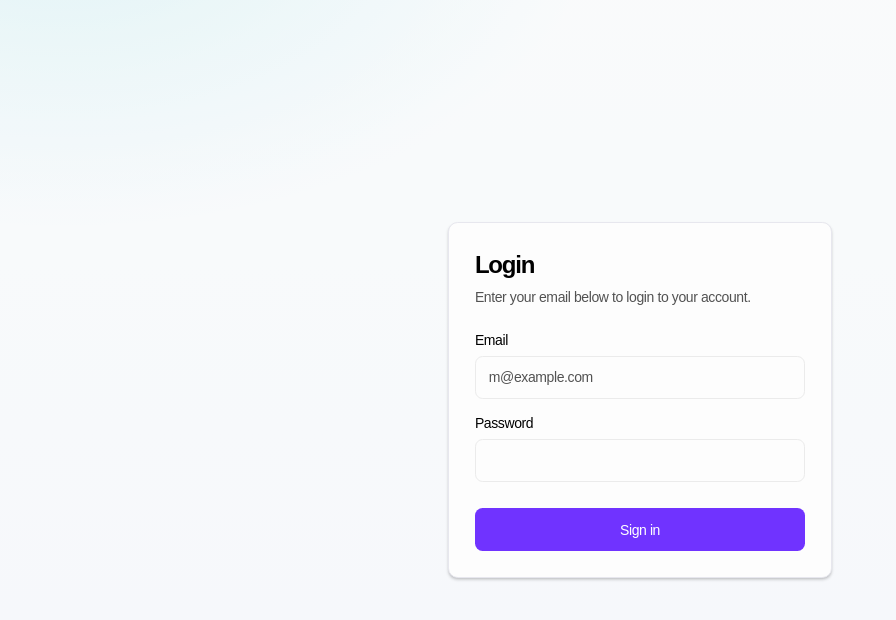
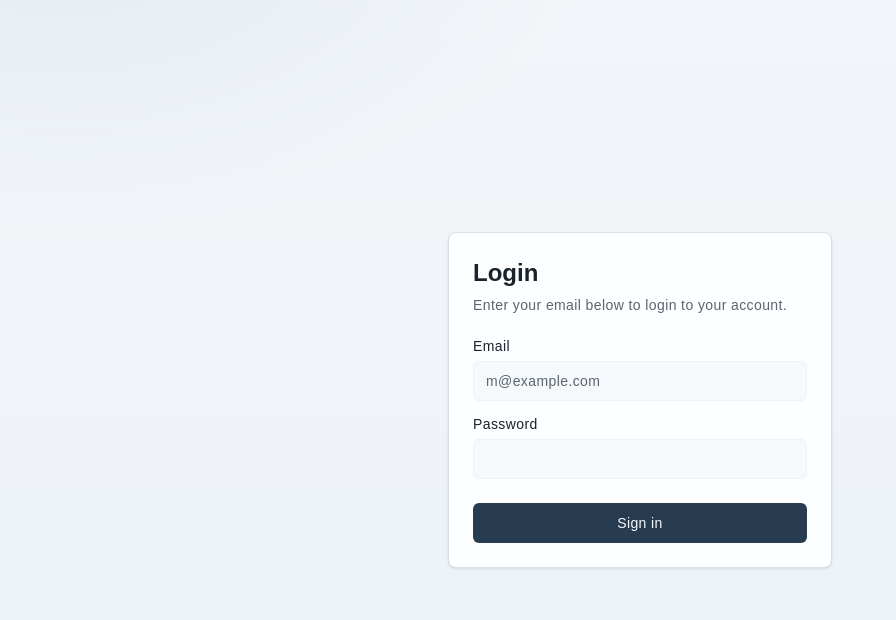
Before and after one commit to ConceptCodes/tee-time, a React (Vite) app in the folder apps/admin/: page /login in a window 1280 px wide. Shown: the top 620 px of the page, without its empty margins (0-896 px from the left). Built offline with nearby package versions, Linux system fonts and the light colour scheme.

Commit message:
style(admin): refresh theme tokens

```diff
--- a/apps/admin/src/components/ui/sidebar.tsx
+++ b/apps/admin/src/components/ui/sidebar.tsx
@@ -526,7 +526,7 @@ const sidebarMenuButtonVariants = cva(
       variant: {
         default: "hover:bg-sidebar-accent hover:text-sidebar-accent-foreground",
         outline:
-          "bg-background shadow-[0_0_0_1px_hsl(var(--sidebar-border))] hover:bg-sidebar-accent hover:text-sidebar-accent-foreground hover:shadow-[0_0_0_1px_hsl(var(--sidebar-accent))]",
+          "bg-background shadow-[0_0_0_1px_var(--sidebar-border)] hover:bg-sidebar-accent hover:text-sidebar-accent-foreground hover:shadow-[0_0_0_1px_var(--sidebar-accent)]",
       },
       size: {
         default: "h-8 text-sm",
--- a/apps/admin/src/index.css
+++ b/apps/admin/src/index.css
@@ -5,116 +5,164 @@
 @custom-variant dark (&:is(.dark *));
 
 :root {
-  --font-sans: Plus Jakarta Sans, sans-serif;
+  --font-sans: Outfit, sans-serif;
   --font-display: "Fraunces", "Space Grotesk", "Times New Roman", serif;
-  --background: oklch(0.9940 0 0);
-  --foreground: oklch(0 0 0);
-  --card: oklch(0.9940 0 0);
-  --card-foreground: oklch(0 0 0);
-  --popover: oklch(0.9911 0 0);
-  --popover-foreground: oklch(0 0 0);
-  --primary: oklch(0.5393 0.2713 286.7462);
-  --primary-foreground: oklch(1.0000 0 0);
-  --secondary: oklch(0.9540 0.0063 255.4755);
-  --secondary-foreground: oklch(0.1344 0 0);
-  --muted: oklch(0.9702 0 0);
-  --muted-foreground: oklch(0.4386 0 0);
-  --accent: oklch(0.9393 0.0288 266.3680);
-  --accent-foreground: oklch(0.5445 0.1903 259.4848);
-  --destructive: oklch(0.6290 0.1902 23.0704);
-  --destructive-foreground: oklch(1.0000 0 0);
-  --border: oklch(0.9300 0.0094 286.2156);
-  --input: oklch(0.9401 0 0);
-  --ring: oklch(0 0 0);
-  --radius: 0.6rem;
-  --chart-1: oklch(0.7459 0.1483 156.4499);
-  --chart-2: oklch(0.5393 0.2713 286.7462);
-  --chart-3: oklch(0.7336 0.1758 50.5517);
-  --chart-4: oklch(0.5828 0.1809 259.7276);
-  --chart-5: oklch(0.5590 0 0);
-  --sidebar: oklch(0.9777 0.0051 247.8763);
-  --sidebar-foreground: oklch(0 0 0);
-  --sidebar-primary: oklch(0 0 0);
-  --sidebar-primary-foreground: oklch(1.0000 0 0);
-  --sidebar-accent: oklch(0.9401 0 0);
-  --sidebar-accent-foreground: oklch(0 0 0);
-  --sidebar-border: oklch(0.9401 0 0);
-  --sidebar-ring: oklch(0 0 0);
-  --font-serif: Lora, serif;
-  --font-mono: IBM Plex Mono, monospace;
-  --shadow-color: hsl(0 0% 0%);
-  --shadow-opacity: 0.16;
+
+  /* Background & Foreground */
+  --background: oklch(0.98 0.005 250);
+  --foreground: oklch(0.25 0.02 250);
+
+  /* Cards & Popovers */
+  --card: oklch(0.995 0.002 250);
+  --card-foreground: oklch(0.25 0.02 250);
+  --popover: oklch(0.995 0.002 250);
+  --popover-foreground: oklch(0.40 0.015 250);
+
+  /* Primary - Dark Slate Blue */
+  --primary: oklch(0.35 0.045 250);
+  --primary-foreground: oklch(0.98 0.005 250);
+
+  /* Secondary - Lighter slate */
+  --secondary: oklch(0.94 0.01 250);
+  --secondary-foreground: oklch(0.30 0.03 250);
+
+  /* Muted */
+  --muted: oklch(0.95 0.008 250);
+  --muted-foreground: oklch(0.50 0.02 250);
+
+  /* Accent - Subtle slate highlight */
+  --accent: oklch(0.92 0.015 250);
+  --accent-foreground: oklch(0.30 0.03 250);
+
+  /* Destructive */
+  --destructive: oklch(0.55 0.20 25);
+  --destructive-foreground: oklch(0.98 0.01 25);
+
+  /* Borders & Inputs */
+  --border: oklch(0.90 0.01 250);
+  --input: oklch(0.96 0.008 250);
+  --ring: oklch(0.45 0.06 250);
+
+  /* Charts - Harmonious palette */
+  --chart-1: oklch(0.45 0.08 250);
+  --chart-2: oklch(0.55 0.12 200);
+  --chart-3: oklch(0.60 0.15 160);
+  --chart-4: oklch(0.70 0.12 80);
+  --chart-5: oklch(0.55 0.10 300);
+
+  /* Sidebar */
+  --sidebar: oklch(0.98 0.005 250);
+  --sidebar-foreground: oklch(0.50 0.02 250);
+  --sidebar-primary: oklch(0.35 0.045 250);
+  --sidebar-primary-foreground: oklch(0.98 0.005 250);
+  --sidebar-accent: oklch(0.94 0.01 250);
+  --sidebar-accent-foreground: oklch(0.30 0.03 250);
+  --sidebar-border: oklch(0.90 0.01 250);
+  --sidebar-ring: oklch(0.45 0.06 250);
+
+  /* Misc */
+  --radius: 0.5rem;
+  --font-serif: ui-serif, Georgia, Cambria, "Times New Roman", Times, serif;
+  --font-mono: monospace;
+  --shadow-color: oklch(0.30 0.03 250);
+  --shadow-opacity: 0.12;
   --shadow-blur: 3px;
   --shadow-spread: 0px;
   --shadow-offset-x: 0px;
-  --shadow-offset-y: 2px;
-  --letter-spacing: -0.025em;
-  --spacing: 0.27rem;
-  --shadow-2xs: 0px 2px 3px 0px hsl(0 0% 0% / 0.08);
-  --shadow-xs: 0px 2px 3px 0px hsl(0 0% 0% / 0.08);
-  --shadow-sm: 0px 2px 3px 0px hsl(0 0% 0% / 0.16), 0px 1px 2px -1px hsl(0 0% 0% / 0.16);
-  --shadow: 0px 2px 3px 0px hsl(0 0% 0% / 0.16), 0px 1px 2px -1px hsl(0 0% 0% / 0.16);
-  --shadow-md: 0px 2px 3px 0px hsl(0 0% 0% / 0.16), 0px 2px 4px -1px hsl(0 0% 0% / 0.16);
-  --shadow-lg: 0px 2px 3px 0px hsl(0 0% 0% / 0.16), 0px 4px 6px -1px hsl(0 0% 0% / 0.16);
-  --shadow-xl: 0px 2px 3px 0px hsl(0 0% 0% / 0.16), 0px 8px 10px -1px hsl(0 0% 0% / 0.16);
-  --shadow-2xl: 0px 2px 3px 0px hsl(0 0% 0% / 0.40);
-  --tracking-normal: -0.025em;
+  --shadow-offset-y: 1px;
+  --letter-spacing: 0.025em;
+  --spacing: 0.25rem;
+  --tracking-normal: 0.025em;
+
+  /* Shadows */
+  --shadow-2xs: 0px 1px 2px 0px oklch(0.30 0.03 250 / 0.06);
+  --shadow-xs: 0px 1px 3px 0px oklch(0.30 0.03 250 / 0.08);
+  --shadow-sm: 0px 1px 3px 0px oklch(0.30 0.03 250 / 0.10), 0px 1px 2px -1px oklch(0.30 0.03 250 / 0.08);
+  --shadow: 0px 1px 3px 0px oklch(0.30 0.03 250 / 0.12), 0px 1px 2px -1px oklch(0.30 0.03 250 / 0.10);
+  --shadow-md: 0px 2px 4px 0px oklch(0.30 0.03 250 / 0.12), 0px 1px 3px -1px oklch(0.30 0.03 250 / 0.10);
+  --shadow-lg: 0px 4px 8px 0px oklch(0.30 0.03 250 / 0.12), 0px 2px 4px -2px oklch(0.30 0.03 250 / 0.10);
+  --shadow-xl: 0px 8px 16px 0px oklch(0.30 0.03 250 / 0.14), 0px 4px 8px -2px oklch(0.30 0.03 250 / 0.10);
+  --shadow-2xl: 0px 16px 32px 0px oklch(0.30 0.03 250 / 0.18);
 }
 
 .dark {
-  --font-sans: Plus Jakarta Sans, sans-serif;
+  --font-sans: Outfit, sans-serif;
   --font-display: "Fraunces", "Space Grotesk", "Times New Roman", serif;
-  --background: oklch(0.2223 0.0060 271.1393);
-  --foreground: oklch(0.9551 0 0);
-  --card: oklch(0.2568 0.0076 274.6528);
-  --card-foreground: oklch(0.9551 0 0);
-  --popover: oklch(0.2568 0.0076 274.6528);
-  --popover-foreground: oklch(0.9551 0 0);
-  --primary: oklch(0.6132 0.2294 291.7437);
-  --primary-foreground: oklch(1.0000 0 0);
-  --secondary: oklch(0.2940 0.0130 272.9312);
-  --secondary-foreground: oklch(0.9551 0 0);
-  --muted: oklch(0.2940 0.0130 272.9312);
-  --muted-foreground: oklch(0.7058 0 0);
-  --accent: oklch(0.2795 0.0368 260.0310);
-  --accent-foreground: oklch(0.7857 0.1153 246.6596);
-  --destructive: oklch(0.7106 0.1661 22.2162);
-  --destructive-foreground: oklch(1.0000 0 0);
-  --border: oklch(0.3289 0.0092 268.3843);
-  --input: oklch(0.3289 0.0092 268.3843);
-  --ring: oklch(0.6132 0.2294 291.7437);
-  --chart-1: oklch(0.8003 0.1821 151.7110);
-  --chart-2: oklch(0.6132 0.2294 291.7437);
-  --chart-3: oklch(0.8077 0.1035 19.5706);
-  --chart-4: oklch(0.6691 0.1569 260.1063);
-  --chart-5: oklch(0.7058 0 0);
-  --sidebar: oklch(0.2011 0.0039 286.0396);
-  --sidebar-foreground: oklch(0.9551 0 0);
-  --sidebar-primary: oklch(0.6132 0.2294 291.7437);
-  --sidebar-primary-foreground: oklch(1.0000 0 0);
-  --sidebar-accent: oklch(0.2940 0.0130 272.9312);
-  --sidebar-accent-foreground: oklch(0.6132 0.2294 291.7437);
-  --sidebar-border: oklch(0.3289 0.0092 268.3843);
-  --sidebar-ring: oklch(0.6132 0.2294 291.7437);
-  --radius: 0.6rem;
-  --font-serif: Lora, serif;
-  --font-mono: IBM Plex Mono, monospace;
-  --shadow-color: hsl(0 0% 0%);
-  --shadow-opacity: 0.16;
-  --shadow-blur: 3px;
+
+  /* Background & Foreground - Deep slate */
+  --background: oklch(0.16 0.02 250);
+  --foreground: oklch(0.92 0.01 250);
+
+  /* Cards & Popovers */
+  --card: oklch(0.20 0.02 250);
+  --card-foreground: oklch(0.92 0.01 250);
+  --popover: oklch(0.22 0.02 250);
+  --popover-foreground: oklch(0.75 0.015 250);
+
+  /* Primary - Lighter slate blue for dark mode */
+  --primary: oklch(0.75 0.06 250);
+  --primary-foreground: oklch(0.16 0.02 250);
+
+  /* Secondary */
+  --secondary: oklch(0.25 0.02 250);
+  --secondary-foreground: oklch(0.92 0.01 250);
+
+  /* Muted */
+  --muted: oklch(0.24 0.02 250);
+  --muted-foreground: oklch(0.65 0.02 250);
+
+  /* Accent */
+  --accent: oklch(0.28 0.025 250);
+  --accent-foreground: oklch(0.92 0.01 250);
+
+  /* Destructive */
+  --destructive: oklch(0.40 0.15 25);
+  --destructive-foreground: oklch(0.95 0.01 25);
+
+  /* Borders & Inputs */
+  --border: oklch(0.30 0.02 250);
+  --input: oklch(0.24 0.02 250);
+  --ring: oklch(0.65 0.08 250);
+
+  /* Charts - Brighter for dark mode */
+  --chart-1: oklch(0.70 0.10 250);
+  --chart-2: oklch(0.65 0.14 200);
+  --chart-3: oklch(0.70 0.16 160);
+  --chart-4: oklch(0.80 0.14 80);
+  --chart-5: oklch(0.65 0.12 300);
+
+  /* Sidebar */
+  --sidebar: oklch(0.16 0.02 250);
+  --sidebar-foreground: oklch(0.65 0.02 250);
+  --sidebar-primary: oklch(0.75 0.06 250);
+  --sidebar-primary-foreground: oklch(0.16 0.02 250);
+  --sidebar-accent: oklch(0.28 0.025 250);
+  --sidebar-accent-foreground: oklch(0.92 0.01 250);
+  --sidebar-border: oklch(0.30 0.02 250);
+  --sidebar-ring: oklch(0.65 0.08 250);
+
+  /* Misc */
+  --radius: 0.5rem;
+  --font-serif: ui-serif, Georgia, Cambria, "Times New Roman", Times, serif;
+  --font-mono: monospace;
+  --shadow-color: oklch(0.08 0.02 250);
+  --shadow-opacity: 0.35;
+  --shadow-blur: 4px;
   --shadow-spread: 0px;
   --shadow-offset-x: 0px;
   --shadow-offset-y: 2px;
-  --letter-spacing: -0.025em;
-  --spacing: 0.27rem;
-  --shadow-2xs: 0px 2px 3px 0px hsl(0 0% 0% / 0.08);
-  --shadow-xs: 0px 2px 3px 0px hsl(0 0% 0% / 0.08);
-  --shadow-sm: 0px 2px 3px 0px hsl(0 0% 0% / 0.16), 0px 1px 2px -1px hsl(0 0% 0% / 0.16);
-  --shadow: 0px 2px 3px 0px hsl(0 0% 0% / 0.16), 0px 1px 2px -1px hsl(0 0% 0% / 0.16);
-  --shadow-md: 0px 2px 3px 0px hsl(0 0% 0% / 0.16), 0px 2px 4px -1px hsl(0 0% 0% / 0.16);
-  --shadow-lg: 0px 2px 3px 0px hsl(0 0% 0% / 0.16), 0px 4px 6px -1px hsl(0 0% 0% / 0.16);
-  --shadow-xl: 0px 2px 3px 0px hsl(0 0% 0% / 0.16), 0px 8px 10px -1px hsl(0 0% 0% / 0.16);
-  --shadow-2xl: 0px 2px 3px 0px hsl(0 0% 0% / 0.40);
+  --letter-spacing: 0.025em;
+  --spacing: 0.25rem;
+
+  /* Shadows - Deeper for dark mode */
+  --shadow-2xs: 0px 1px 2px 0px oklch(0.08 0.02 250 / 0.20);
+  --shadow-xs: 0px 1px 3px 0px oklch(0.08 0.02 250 / 0.25);
+  --shadow-sm: 0px 1px 3px 0px oklch(0.08 0.02 250 / 0.30), 0px 1px 2px -1px oklch(0.08 0.02 250 / 0.25);
+  --shadow: 0px 1px 3px 0px oklch(0.08 0.02 250 / 0.35), 0px 1px 2px -1px oklch(0.08 0.02 250 / 0.30);
+  --shadow-md: 0px 2px 4px 0px oklch(0.08 0.02 250 / 0.35), 0px 1px 3px -1px oklch(0.08 0.02 250 / 0.30);
+  --shadow-lg: 0px 4px 8px 0px oklch(0.08 0.02 250 / 0.40), 0px 2px 4px -2px oklch(0.08 0.02 250 / 0.35);
+  --shadow-xl: 0px 8px 16px 0px oklch(0.08 0.02 250 / 0.45), 0px 4px 8px -2px oklch(0.08 0.02 250 / 0.40);
+  --shadow-2xl: 0px 16px 32px 0px oklch(0.08 0.02 250 / 0.50);
 }
 
 @theme inline {
@@ -157,10 +205,10 @@
   --color-sidebar-accent-foreground: var(--sidebar-accent-foreground);
   --color-sidebar-border: var(--sidebar-border);
   --color-sidebar-ring: var(--sidebar-ring);
-  --font-sans: Plus Jakarta Sans, sans-serif;
-  --font-mono: IBM Plex Mono, monospace;
-  --font-serif: Lora, serif;
-  --radius: 0.6rem;
+  --font-sans: Outfit, sans-serif;
+  --font-mono: monospace;
+  --font-serif: ui-serif, Georgia, Cambria, "Times New Roman", Times, serif;
+  --radius: 0.5rem;
   --tracking-tighter: calc(var(--tracking-normal) - 0.05em);
   --tracking-tight: calc(var(--tracking-normal) - 0.025em);
   --tracking-wide: calc(var(--tracking-normal) + 0.025em);
@@ -193,16 +241,16 @@
     @apply bg-background text-foreground antialiased;
     font-family: var(--font-sans);
     background-image:
-      radial-gradient(55rem 32rem at 5% -10%, oklch(0.85 0.08 205 / 0.35), transparent 60%),
-      radial-gradient(45rem 28rem at 100% 0%, oklch(0.9 0.05 120 / 0.3), transparent 55%),
-      linear-gradient(180deg, oklch(0.995 0.005 255), oklch(0.98 0.01 260));
+      radial-gradient(55rem 32rem at 5% -10%, oklch(0.75 0.04 250 / 0.25), transparent 60%),
+      radial-gradient(45rem 28rem at 100% 0%, oklch(0.80 0.03 220 / 0.20), transparent 55%),
+      linear-gradient(180deg, oklch(0.98 0.005 250), oklch(0.96 0.01 250));
     letter-spacing: var(--tracking-normal);
   }
   html.dark body {
     background-image:
-      radial-gradient(60rem 30rem at 10% -20%, oklch(0.35 0.12 210 / 0.35), transparent 60%),
-      radial-gradient(45rem 28rem at 100% 0%, oklch(0.3 0.08 260 / 0.3), transparent 55%),
-      linear-gradient(180deg, oklch(0.18 0.02 255), oklch(0.12 0.02 255));
+      radial-gradient(60rem 30rem at 10% -20%, oklch(0.30 0.06 250 / 0.40), transparent 60%),
+      radial-gradient(45rem 28rem at 100% 0%, oklch(0.25 0.05 250 / 0.35), transparent 55%),
+      linear-gradient(180deg, oklch(0.16 0.02 250), oklch(0.12 0.02 250));
   }
 }
 
@@ -212,13 +260,13 @@
   }
   .bg-grid-soft {
     background-image:
-      linear-gradient(transparent 95%, oklch(0.85 0.02 255 / 0.15) 95%),
-      linear-gradient(90deg, transparent 95%, oklch(0.85 0.02 255 / 0.15) 95%);
+      linear-gradient(transparent 95%, oklch(0.80 0.02 250 / 0.12) 95%),
+      linear-gradient(90deg, transparent 95%, oklch(0.80 0.02 250 / 0.12) 95%);
     background-size: 40px 40px;
   }
   .dark .bg-grid-soft {
     background-image:
-      linear-gradient(transparent 95%, oklch(0.28 0.03 255 / 0.35) 95%),
-      linear-gradient(90deg, transparent 95%, oklch(0.28 0.03 255 / 0.35) 95%);
+      linear-gradient(transparent 95%, oklch(0.35 0.03 250 / 0.30) 95%),
+      linear-gradient(90deg, transparent 95%, oklch(0.35 0.03 250 / 0.30) 95%);
   }
 }
```
Also changed, not shown: apps/admin/src/components/layout/DashboardLayout.tsx (+0 -9 lines).
